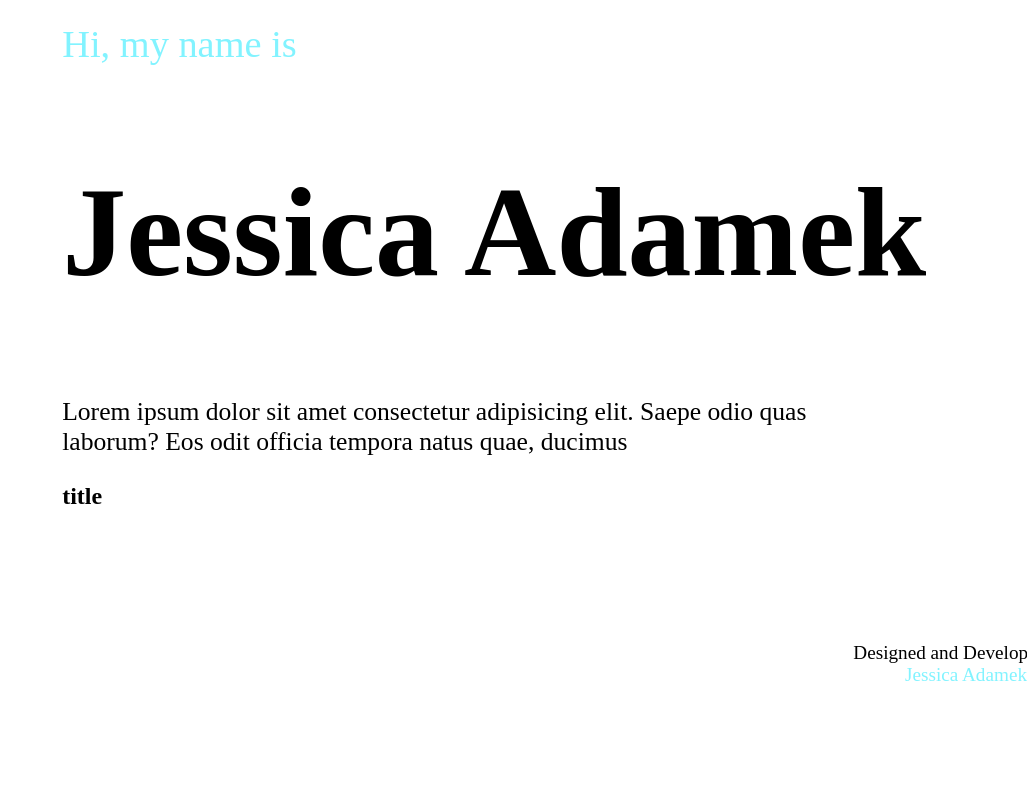
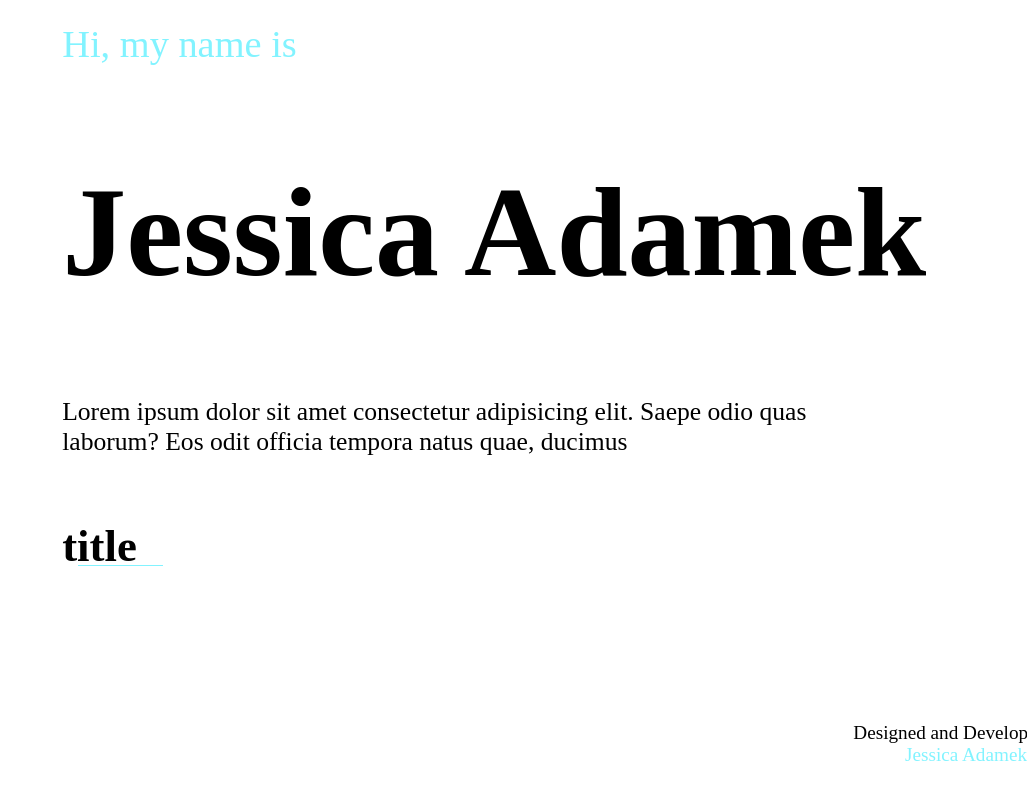
Before and after one commit to jeadamek/jadamek.com, a React (Vite) app: page / in a window 1280 px wide. Shown: the part 1266-2066 px from the top of the page, without its empty margins (253-1280 px from the left). Before the commit the page ends 1993 px from the top, so only its background shows below. Built offline with nearby package versions, Linux system fonts and the light colour scheme; the HTML template or start-up script is replaced by a standard one.

Commit message:
:construction: create Section title style

```diff
--- a/src/components/MainContent.jsx
+++ b/src/components/MainContent.jsx
@@ -11,7 +11,9 @@ export function MainContent() {
             <Header />
 
             <main>
-               <Section />
+               <Section title="about me">
+                  <p>Lorem ipsum dolor sit amet consectetur adipisicing elit. Quibusdam numquam, mollitia cupiditate voluptate unde, iure saepe, soluta porro voluptatum nesciunt ex quas dolores cum illo totam excepturi dolore. Officiis, explicabo!</p>
+               </Section>
             </main>
 
          </div>
--- a/src/components/SectionTitle.jsx
+++ b/src/components/SectionTitle.jsx
@@ -1,8 +1,10 @@
 import PropTypes from 'prop-types';
+
+import "../styles/components/sectionTitle.sass";
 
 export function SectionTitle({title}){
    return(
-      <h2>
+      <h2 className='section-title'>
          {title}
       </h2>
    )
--- /dev/null
+++ b/src/styles/components/sectionTitle.sass
@@ -0,0 +1,18 @@
+@use '../variables'
+
+.section-title
+   font-size: variables.$font-size-400
+   font-weight: 600
+   position: relative
+   display: inline-block
+
+   &::after
+      content: ""
+      height: 1px
+      width: calc( 100% + 10px )
+
+      position: absolute
+      bottom: 6px
+      left: 16px
+
+      background-color: variables.$blue-100
```
